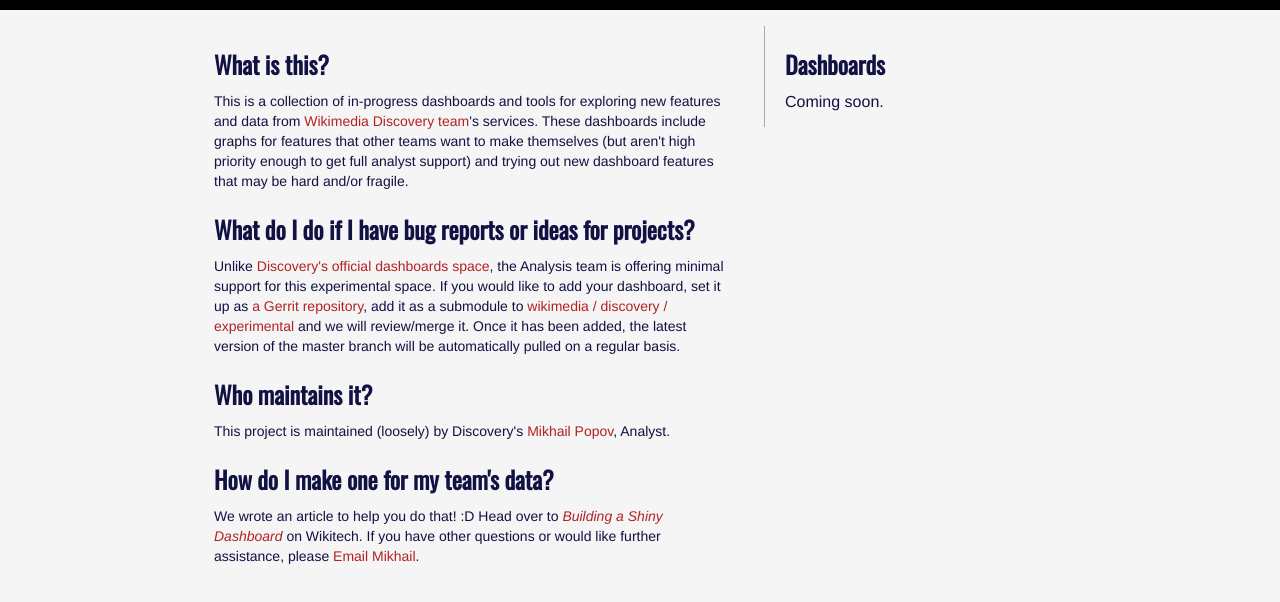
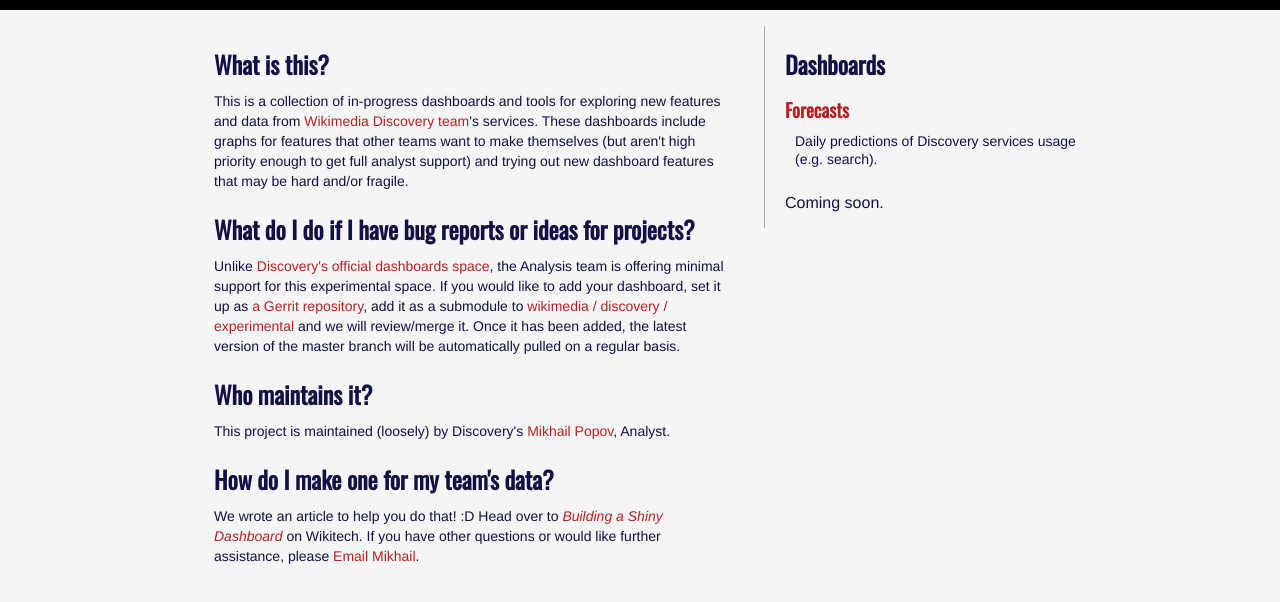
Before and after one commit to wikimedia/wikimedia-discovery-experimental, a plain HTML site: page shiny-server/index.html in a window 1280 px wide. Shown: the part 110-712 px from the top of the page. Drawn offline with nearby package versions, Linux system fonts and the light colour scheme.

Commit message:
Deploy forecasting dashboard mvp
Change-Id: Iefa36b63b50c887089fc6fe38053d39cb17ba772

```diff
--- a/shiny-server/index.html
+++ b/shiny-server/index.html
@@ -73,10 +73,10 @@
     <div id="dashes">
 
       <h2>Dashboards</h2>
-      <!-- <h3><a href = "./metrics/">Search Metrics</a></h3>
+      <h3><a href = "./forecast/">Forecasts</a></h3>
       <p class="caption">
-        Summaries and visualizations of metrics of how search features and APIs are being used on Wikimedia sites.
-      </p> -->
+        Daily predictions of Discovery services usage (e.g. search).
+      </p>
 
       <p>Coming soon.</p>
 
```
Also changed, not shown: 1 other file.
